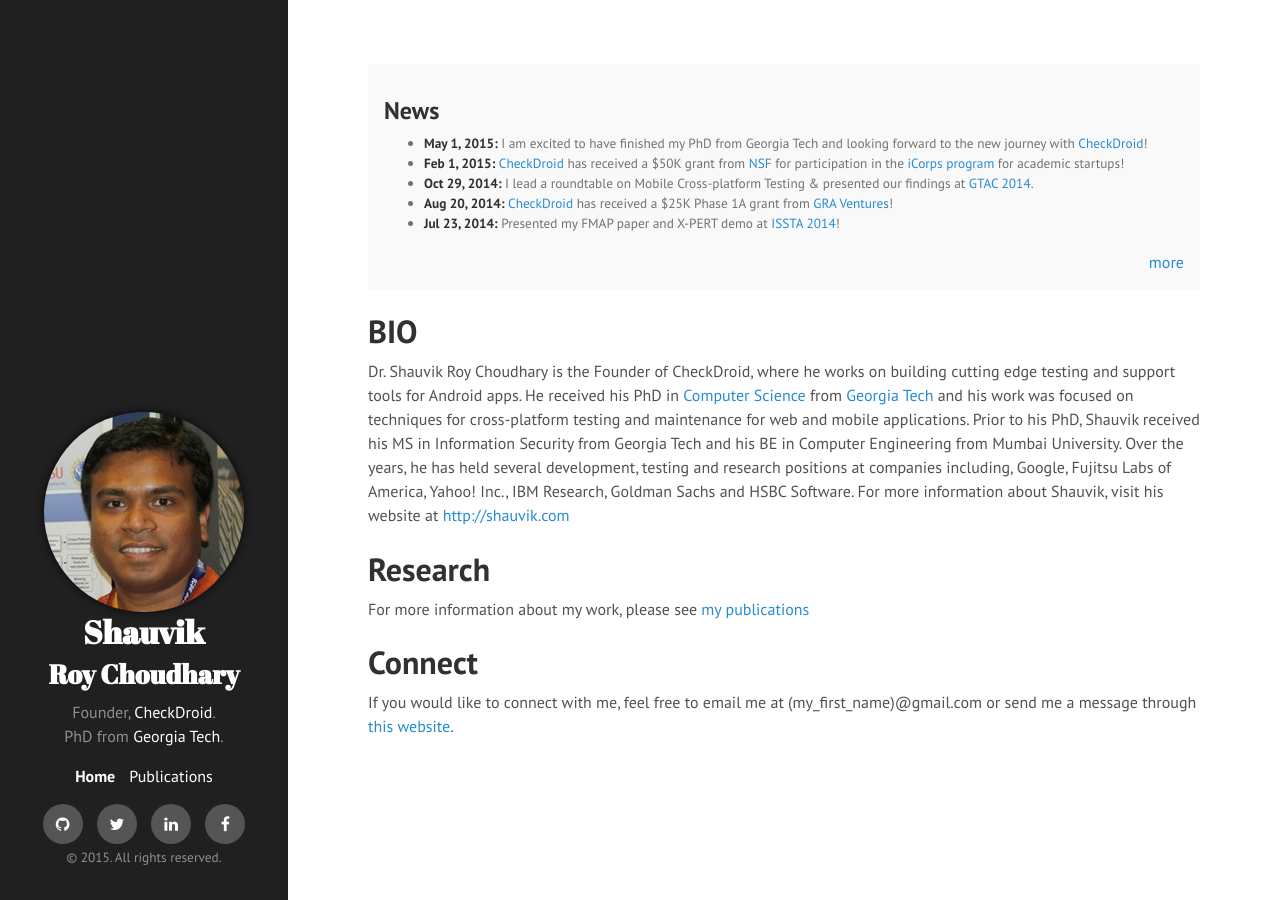
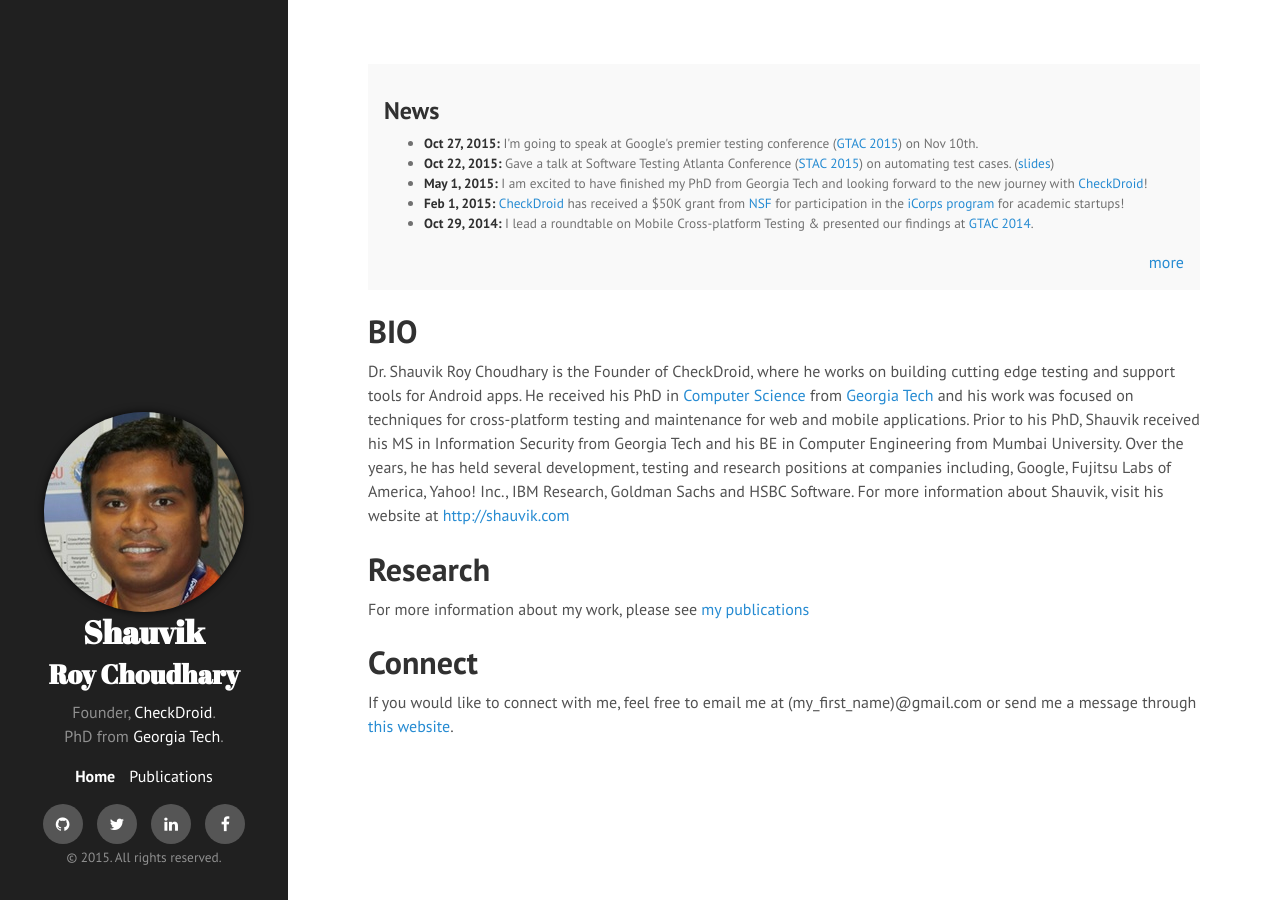
Before and after one commit to shauvik/shauvik.github.io, a Jekyll site: the page built from index.html, in a window 1280 px wide. Built offline with Jekyll 4.4.1, drawn with Linux system fonts in a browser that asks for light colours; nearby versions of some CDN libraries; Markdown is read by kramdown in place of the engine named in the settings.

Commit message:
Update news.md

```diff
--- a/_includes/news.md
+++ b/_includes/news.md
@@ -1,3 +1,7 @@
+* <strong>Oct 27, 2015:</strong> I'm going to speak at Google's premier testing conference (<a href="https://developers.google.com/google-test-automation-conference/2015">GTAC 2015</a>) on Nov 10th.
+
+* <strong>Oct 22, 2015:</strong> Gave a talk at Software Testing Atlanta Conference (<a href="http://softwaretestingatlcon.com">STAC 2015</a>) on automating test cases. (<a href="http://www.slideshare.net/shauvik/from-manual-to-automated-tests-stac-2015">slides</a>)
+
 * <strong>May 1, 2015:</strong> I am excited to have finished my PhD from Georgia Tech and looking forward to the new journey with <a href="http://checkdroid.com">CheckDroid</a>!
 
 * <strong>Feb 1, 2015:</strong> <a href="http://checkdroid.com">CheckDroid</a> has received a $50K grant from <a href="http://nsf.gov">NSF</a> for participation in the <a href="http://www.nsf.gov/news/special_reports/i-corps/">iCorps program</a> for academic startups!
```
